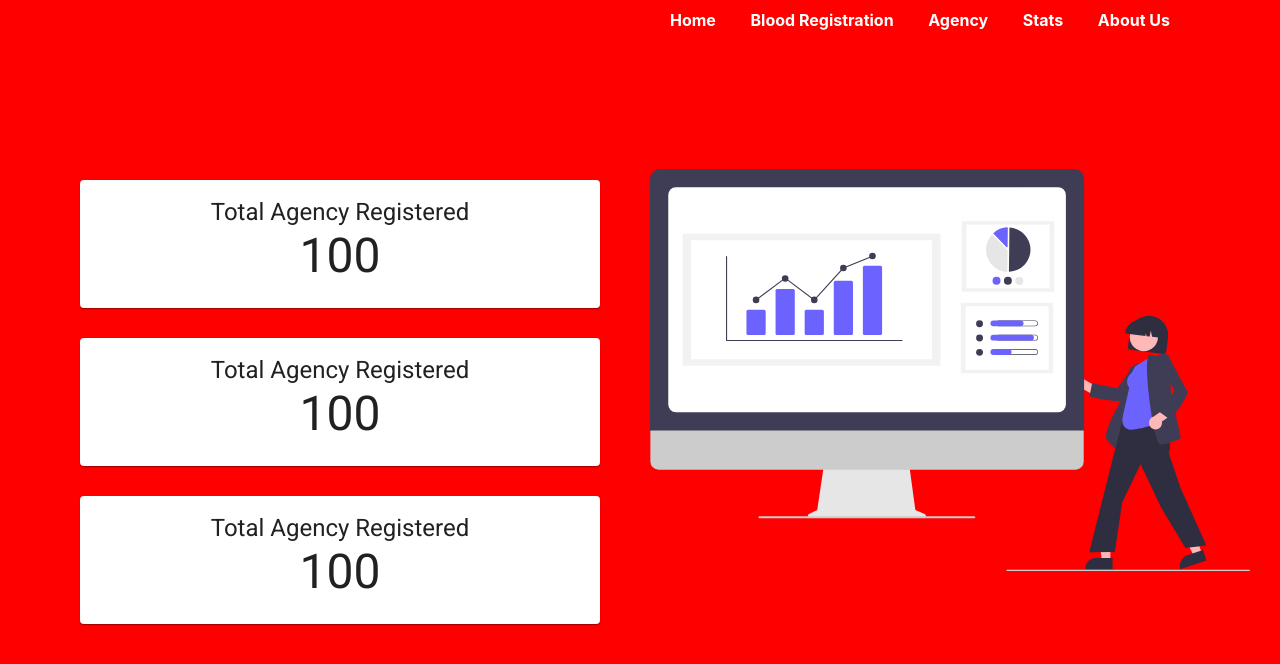
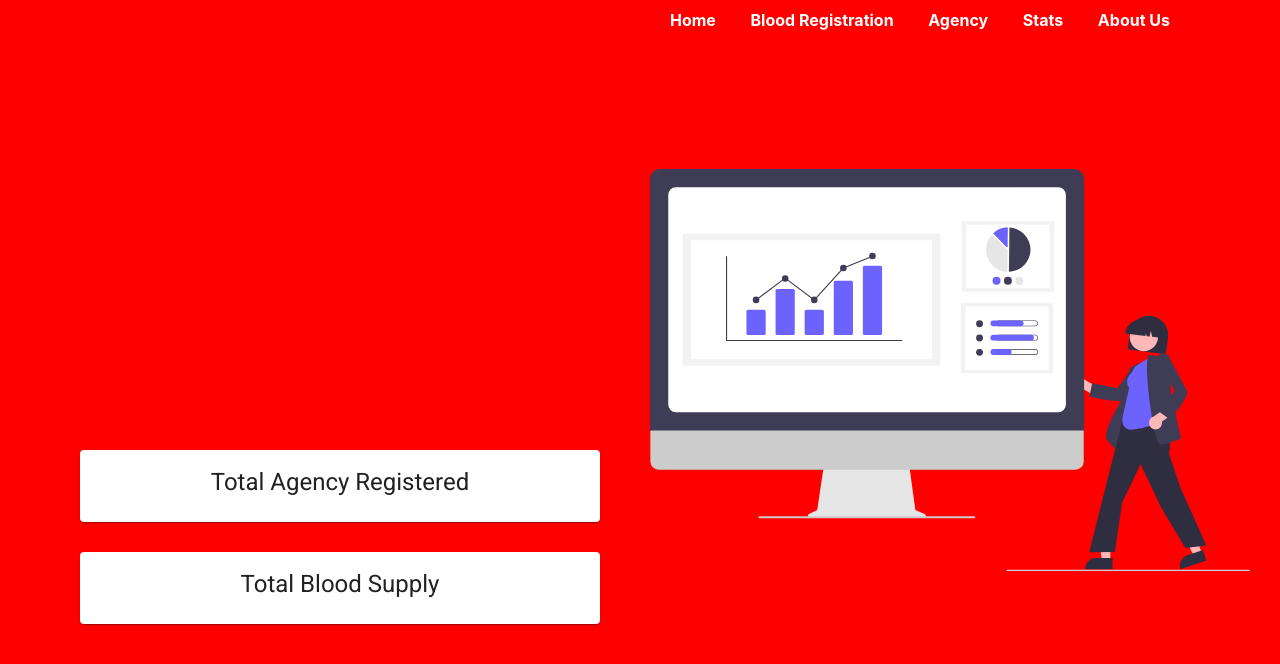
Before and after one commit to shuvenduoffline/bloodbank, a React (Create React App) app: page /#/stats in a window 1280 px wide. Shown: the top 664 px of the page. Built offline with nearby package versions, Linux system fonts and the light colour scheme.

Commit message:
done_stats

```diff
--- a/src/Pages/AddAgency.js
+++ b/src/Pages/AddAgency.js
@@ -77,6 +77,8 @@ const AddAgency = ({account}) => {
 
 
     const isValid = agencyType && agencyName && addressID && contact_Person && contact_No && address_Line1 && pincode
+    && agencyType.length > 2 && agencyName.length > 2 && addressID.length > 5 && contact_Person.length > 2 && !isNaN(contact_No)
+    && contact_No.length === 10 && address_Line1.length > 2 && !isNaN(pincode) && pincode.length === 6 && window.web3 && window.web3.utils.isAddress(addressID)
 
 
 
@@ -179,6 +181,7 @@ const AddAgency = ({account}) => {
                         value={addressID}
                         onChange={e => setAddressID(e.currentTarget.value)}
                     />
+                    {addressID && window.web3 && !window.web3.utils.isAddress(addressID) &&  <p>Not a valid address!</p>}
                     <TextField
                         required
                         id="contact_person"
--- a/src/Pages/BloodRegistration.js
+++ b/src/Pages/BloodRegistration.js
@@ -49,7 +49,7 @@ const BloodRegistration = ({account}) => {
     const [bottleId,setBottleId] = useState('')
     const [message,setMessage] = useState('')
 
-    const isValid = donarName && donarPhone && bloodGroup && bloodQuality && remarks && medicalDetails && age && bottleId
+    const isValid = donarName && donarPhone && bloodGroup > -1 && bloodGroup < 8 && bloodQuality && remarks && medicalDetails && age && bottleId
     && donarName.length > 2 &&  !isNaN(donarPhone) && donarPhone.length === 10 && !isNaN(bottleId) && !isNaN(age)
 
 
@@ -58,7 +58,7 @@ const BloodRegistration = ({account}) => {
         let publishDate = new Date().toLocaleDateString(); //web3.utils.fromAscii(docName)
          //convert to better use
          publishDate = window.web3.utils.fromAscii(publishDate);
-         const _bloodGroup = window.web3.utils.fromAscii(bloodGroup);
+
          const _bloodQuality = window.web3.utils.fromAscii(bloodQuality);
          const _remarks = window.web3.utils.fromAscii(remarks);
          const _donarName = window.web3.utils.fromAscii(donarName);
@@ -70,7 +70,7 @@ const BloodRegistration = ({account}) => {
 
          try{
              bloodBankContract.methods.AddBloodDetails(
-                 _bloodGroup,
+                 bloodGroup,
                  _bloodQuality,
                  _remarks,
                  _donarName,
--- a/src/Pages/Dashboard.js
+++ b/src/Pages/Dashboard.js
@@ -5,6 +5,8 @@ import CardActions from '@material-ui/core/CardActions';
 import CardContent from '@material-ui/core/CardContent';
 import Typography from '@material-ui/core/Typography';
 import Card from '@material-ui/core/Card';
+import {BLOOD_BANK_ADDRESS,BLOOD_BANK_ABI, CONTRACT_OWNER} from '../SmartContractConfig.js'
+import {getBlooodGroup} from '../util/Util';
 
 const useStyles = makeStyles((theme) => ({
     root: {
@@ -36,6 +38,41 @@ const useStyles = makeStyles((theme) => ({
 const Dashboard = ({account}) => {
     const classes = useStyles();
 
+    const [stats,setStats] = React.useState({})
+
+    React.useEffect(() => {
+        loadStats(account)
+    },[account])
+
+    const loadStats =async (acc) => {
+        console.log('Acc : '+acc)
+        if(acc){
+            try{
+                const bloodBankContract = new window.web3.eth.Contract(BLOOD_BANK_ABI, BLOOD_BANK_ADDRESS)
+                bloodBankContract.defaultAccount = acc;
+                const bloods = []
+                for(let i = 0; i < 8; i++){
+                        const count = await bloodBankContract.methods.bloodGroup(
+                            i
+                         )
+                         .call()
+                        // console.log('Type : '+ i + ' Count : '+count)
+                         bloods.push(count)
+                }
+                const totalSupply = await bloodBankContract.methods.totalSupply().call()
+
+                const totalAgency = await bloodBankContract.methods.TotalNoOfAgencies().call()
+
+                setStats({ bloods, totalSupply, totalAgency})
+
+
+            }catch(error){
+                console.log(error)
+            }
+
+        }
+    }
+
     return (
         <div
         className={classes.root}
@@ -47,30 +84,32 @@ const Dashboard = ({account}) => {
                                          Total Agency Registered
                                         </Typography>
                                         <Typography variant="h3" component="h2">
-                                         100
+                                         {stats.totalAgency}
                                         </Typography>
                                     </CardContent>
                 </Card>
            <Card className={classes.card}>
                     <CardContent>
                                         <Typography variant="h5" component="h2">
-                                         Total Agency Registered
+                                         Total Blood Supply
                                         </Typography>
                                         <Typography variant="h3" component="h2">
-                                         100
+                                        {stats.totalSupply}
                                         </Typography>
                                     </CardContent>
                 </Card>
-           <Card className={classes.card}>
+           {stats.bloods && <Card className={classes.card}>
                     <CardContent>
                                         <Typography variant="h5" component="h2">
-                                         Total Agency Registered
+                                         Verified Bloods
                                         </Typography>
-                                        <Typography variant="h3" component="h2">
-                                         100
+                                        <Typography variant="h7" component="h5">
+                                         {stats.bloods.map((item,index) => {
+                                             return ''+ getBlooodGroup(index) + " : " + item + ' '
+                                         })}
                                         </Typography>
                                     </CardContent>
-                </Card>
+                </Card>}
            </div>
            <div className={classes.right}>
                     <img src={DashBoardSVG} className={classes.imgSVG} />
```
